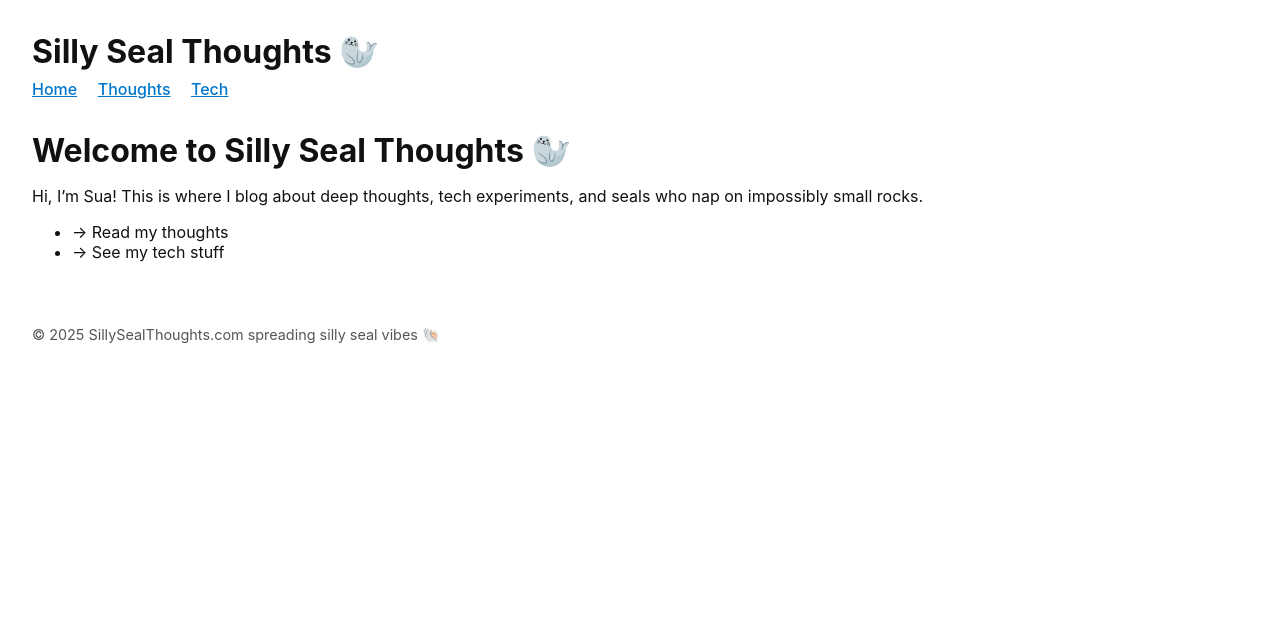
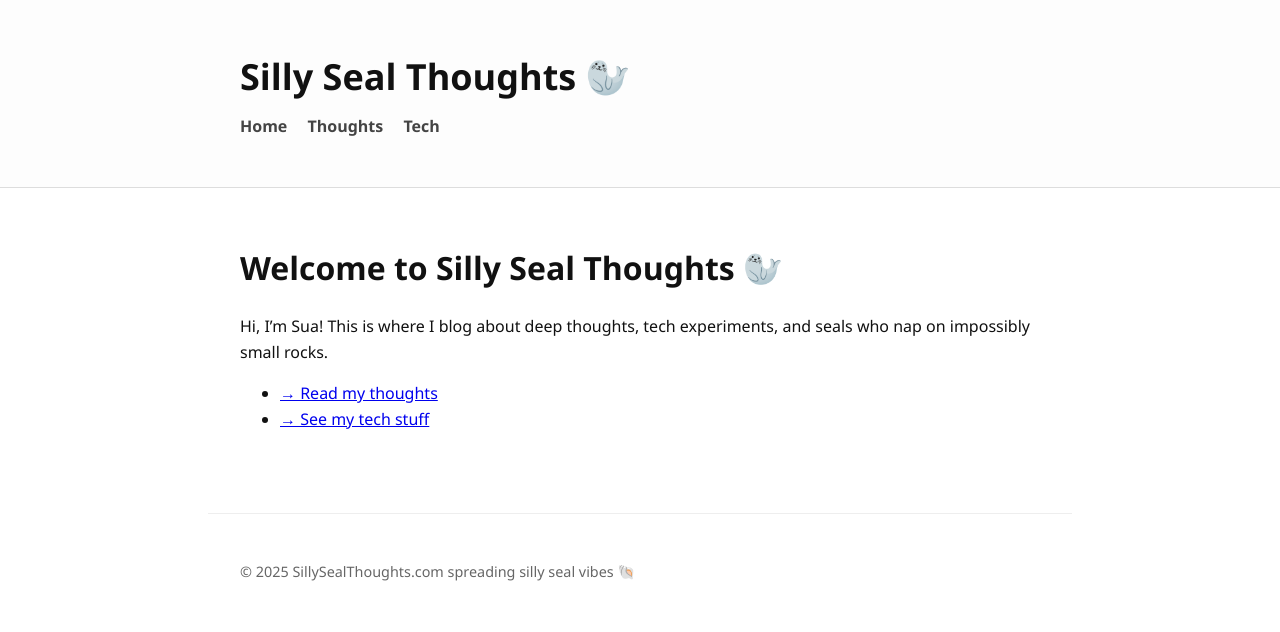
Before and after one commit to alexsuakim/sillysealthoughts, an Eleventy site: page index.njk in a window 1280 px wide. Built offline with nearby package versions, Linux system fonts and the light colour scheme; Eleventy itself is replaced by a stand-in of ours; files that its build step writes are made by us from their sources.

Commit message:
don't fuck up

```diff
--- a/_includes/layout.njk
+++ b/_includes/layout.njk
@@ -8,20 +8,22 @@
   <link rel="icon" href="/favicon.ico" type="image/x-icon" />
 </head>
 <body>
-  <header>
-    <h1>Silly Seal Thoughts 🦭</h1>
-    <nav>
-      <a href="/">Home</a>
-      <a href="/thoughts/">Thoughts</a>
-      <a href="/tech/">Tech</a>
-    </nav>
+  <header class="site-header">
+    <div class="container">
+      <h1 class="site-title">Silly Seal Thoughts 🦭</h1>
+      <nav class="site-nav">
+        <a href="/">Home</a>
+        <a href="/thoughts/">Thoughts</a>
+        <a href="/tech/">Tech</a>
+      </nav>
+    </div>
   </header>
 
-  <main>
+  <main class="site-main container">
     {{ content | safe }}
   </main>
 
-  <footer>
+  <footer class="site-footer container">
     <p>© 2025 SillySealThoughts.com spreading silly seal vibes 🐚</p>
   </footer>
 </body>
--- a/styles/main.css
+++ b/styles/main.css
@@ -1,80 +1,53 @@
-/* Reset + Base Styles */
 body {
-  font-family: -apple-system, BlinkMacSystemFont, 'Segoe UI', Roboto, Oxygen, Ubuntu, Cantarell, 'Open Sans', 'Helvetica Neue', sans-serif;
-  margin: 2rem;
-  background-color: #fff;
+  font-family: 'Segoe UI', sans-serif;
+  margin: 0;
+  padding: 0;
+  line-height: 1.6;
   color: #111;
+  background: #fff;
 }
 
-h1, h2 {
-  margin-bottom: 0.5rem;
+.container {
+  max-width: 800px;
+  margin: 0 auto;
+  padding: 2rem;
 }
 
-a {
-  text-decoration: none;
-  color: inherit;
+.site-header {
+  background-color: #fdfdfd;
+  border-bottom: 1px solid #ddd;
+  padding: 1rem 0;
 }
 
-/* Header Styles */
-header {
-  margin-bottom: 2rem;
+.site-title {
+  font-size: 2.25rem;
+  margin: 0;
 }
 
-header h1 {
-  font-size: 2rem;
-  margin-bottom: 0.5rem;
+.site-nav {
+  margin-top: 0.5rem;
 }
 
-header nav a {
-  color: #0077cc;
-  text-decoration: underline;
+.site-nav a {
   margin-right: 1rem;
-  font-weight: 500;
+  text-decoration: none;
+  font-weight: 600;
+  color: #444;
 }
 
-header nav a:hover {
-  color: #004a99;
+.site-nav a:hover {
+  color: #000;
+  text-decoration: underline;
 }
 
-/* Post List Styles */
-.post-list {
-  display: flex;
-  flex-direction: column;
-  gap: 1.5rem;
-  margin-bottom: 2rem;
+.site-main {
+  padding: 2rem 0;
 }
 
-.post-list .post-item {
-  border: 1px solid #ddd;
-  padding: 1rem;
-  border-radius: 0.5rem;
-  background-color: #f9f9f9;
-  transition: box-shadow 0.2s ease;
+.site-footer {
+  font-size: 0.9rem;
+  color: #666;
+  border-top: 1px solid #eee;
+  padding-top: 2rem;
+  margin-top: 2rem;
 }
-
-.post-list .post-item:hover {
-  box-shadow: 0 2px 8px rgba(0, 0, 0, 0.08);
-}
-
-.post-list .post-item a {
-  display: block;
-}
-
-.post-list .post-item h2 {
-  margin: 0;
-  font-size: 1.25rem;
-  color: #111;
-}
-
-.post-list .post-item .date {
-  color: #777;
-  font-size: 0.9rem;
-  margin-top: 0.25rem;
-}
-
-/* Footer */
-footer {
-  margin-top: 4rem;
-  font-size: 0.9rem;
-  color: #555;
-}
```
